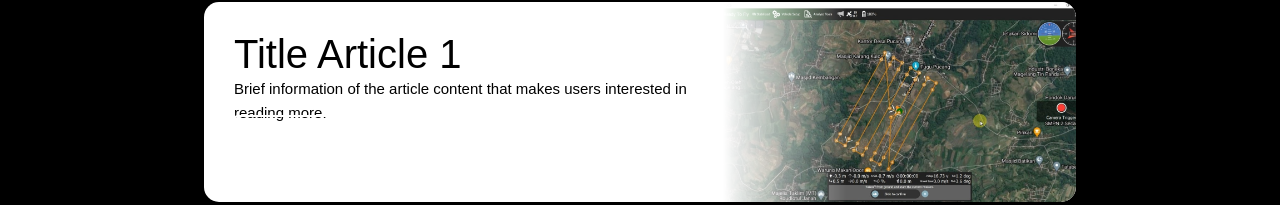
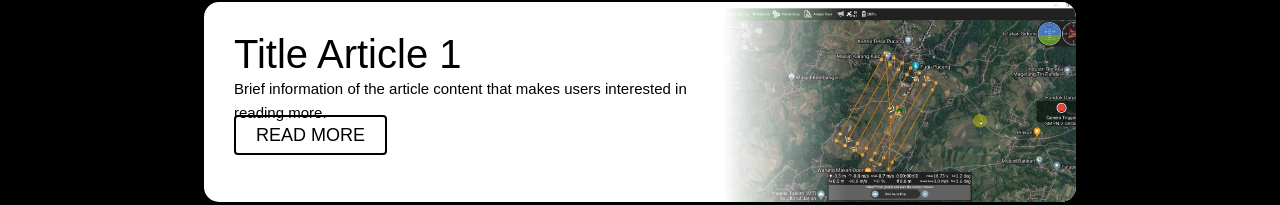
Before and after one commit to nasgmr/website-amx-next, a Next.js app: page / in a window 1280 px wide. Shown: the part 2689-2894 px from the top of the page. Built offline with nearby package versions, Linux system fonts and the light colour scheme; a web font is replaced by a local one.

Commit message:
fix: homepage sections colors

```diff
--- a/src/css/style.css
+++ b/src/css/style.css
@@ -210,7 +210,7 @@ body {
 
 .btn-learn-more:hover {
   background-color: #FFFFFF;
-  color: #FFFFFF;
+  color: #000000;
 }
 
 /* FOOTER */
@@ -324,6 +324,7 @@ body {
   transition:
     background-color 0.3s,
     color 0.3s;
+  margin-top: 35px;
 }
 
 .btn-see-more-gray:hover {
@@ -428,7 +429,7 @@ body {
 
 .hp-btn-see-more:hover {
   background-color: #FFFFFF;
-  color: #FFFFFF;
+  color: #000000;
 }
 
 /* YOUTUBE */
@@ -445,7 +446,7 @@ body {
   max-width: 1000px;
   aspect-ratio: 16 / 9;
   background-color: #000000;
-  border: 2px solid #555555;
+  border: 2px solid #000000;
   border-radius: 8px;
   overflow: hidden;
   box-shadow: 0 15px 40px #00000066;
@@ -574,8 +575,8 @@ body {
 }
 
 .hp-btn-read {
-  border: 2.5px solid #FFFFFF;
-  color: #FFFFFF;
+  border: 2.5px solid #000000;
+  color: #000000;
   padding: 8px 20px;
   text-decoration: none;
   border-radius: 4px;
```
